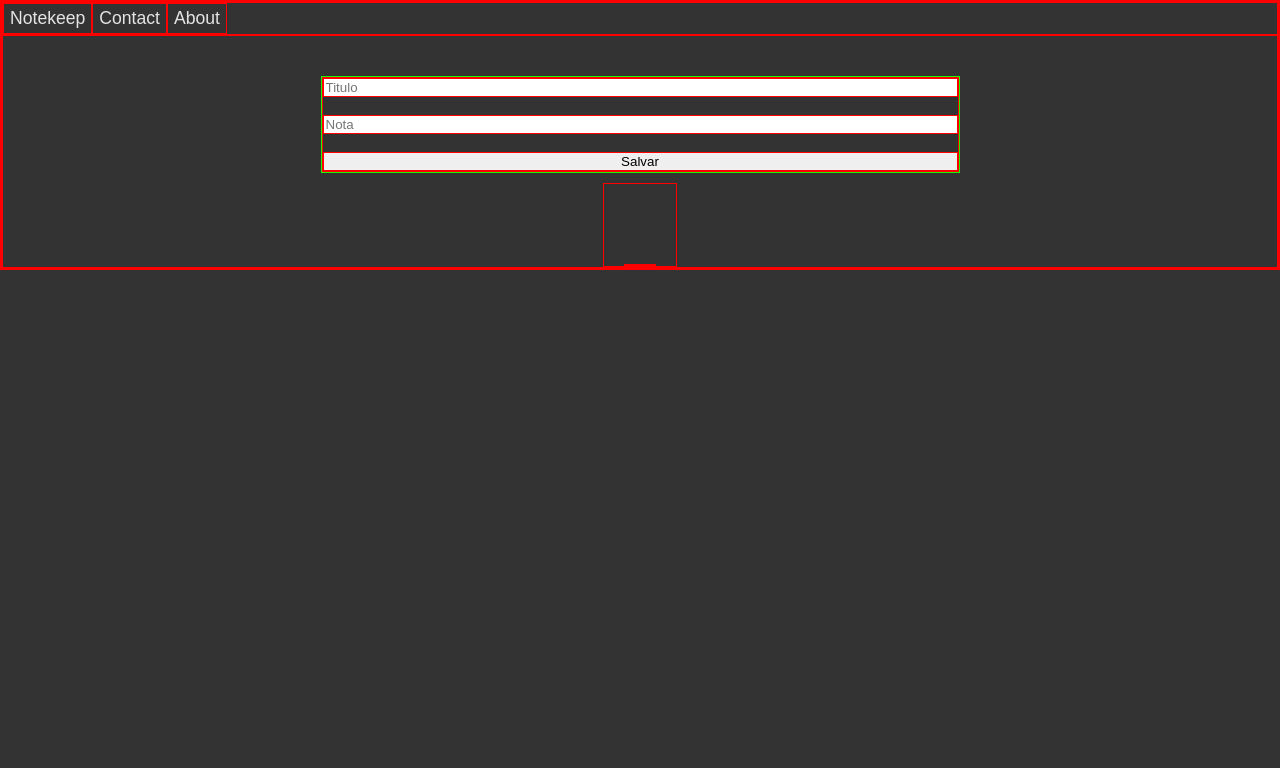
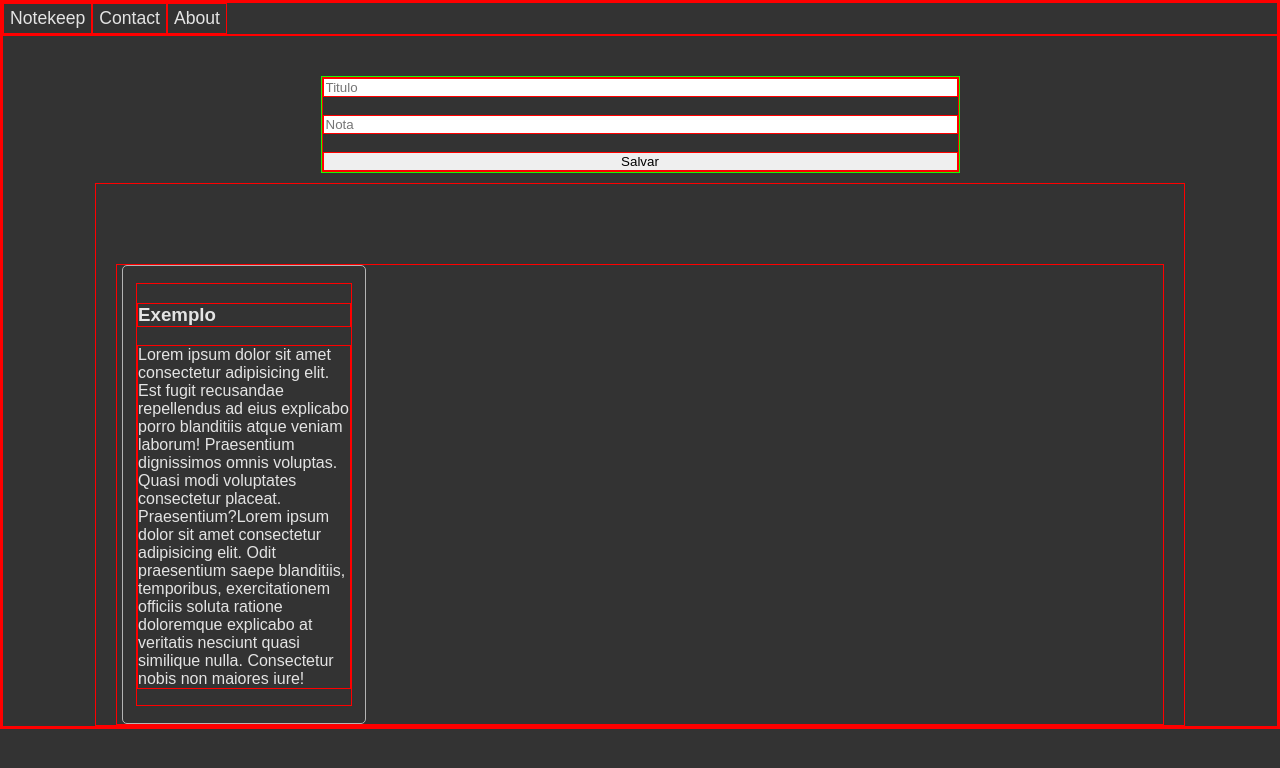
Before and after one commit to CarlosBonfim/Notekeep, a website: page index.html in a window 1280 px wide. Drawn offline with Linux system fonts and the light colour scheme.

Commit message:
adicionado um exemplo de nota e selecionar nota

```diff
--- a/index.html
+++ b/index.html
@@ -31,7 +31,15 @@
 
     <div class="noteMain">
       <div class="notes">
-
+        <div class="note">
+          <div class="noteContent">
+            <h3 class="noteTitle">Exemplo</h3>
+            <p class="nodeText">Lorem ipsum dolor sit amet consectetur adipisicing elit. Est fugit recusandae repellendus
+              ad eius explicabo porro blanditiis atque veniam laborum! Praesentium dignissimos omnis voluptas. Quasi modi
+              voluptates consectetur placeat. Praesentium?Lorem ipsum dolor sit amet consectetur adipisicing elit. Odit
+              praesentium saepe blanditiis, temporibus, exercitationem officiis soluta ratione doloremque explicabo at
+              veritatis nesciunt quasi similique nulla. Consectetur nobis non maiores iure!</p>
+          </div>
       </div>
     </div>
   </main>
--- a/js/index.js
+++ b/js/index.js
@@ -7,7 +7,8 @@ fetch(url)
     data.forEach((element) => {
       const note = document.createElement("div");
       note.classList.add("note");
-      note.innerHTML = `<div class="noteContent"><p class="nodeText">${element.noteText}</p></div>`;
+      const id = element._id
+      note.innerHTML = `<div class="noteContent" onclick="selectNote('${id}')" ><h3 class="noteTitle">${element.noteTitle}</h3><p class="nodeText">${element.noteText}</p></div>`;
       notes.appendChild(note);
     });
   })
@@ -45,3 +46,7 @@ function submitFormNote() {
       )
     );
 }
+
+function selectNote(id){
+  console.log(id)
+}
```
